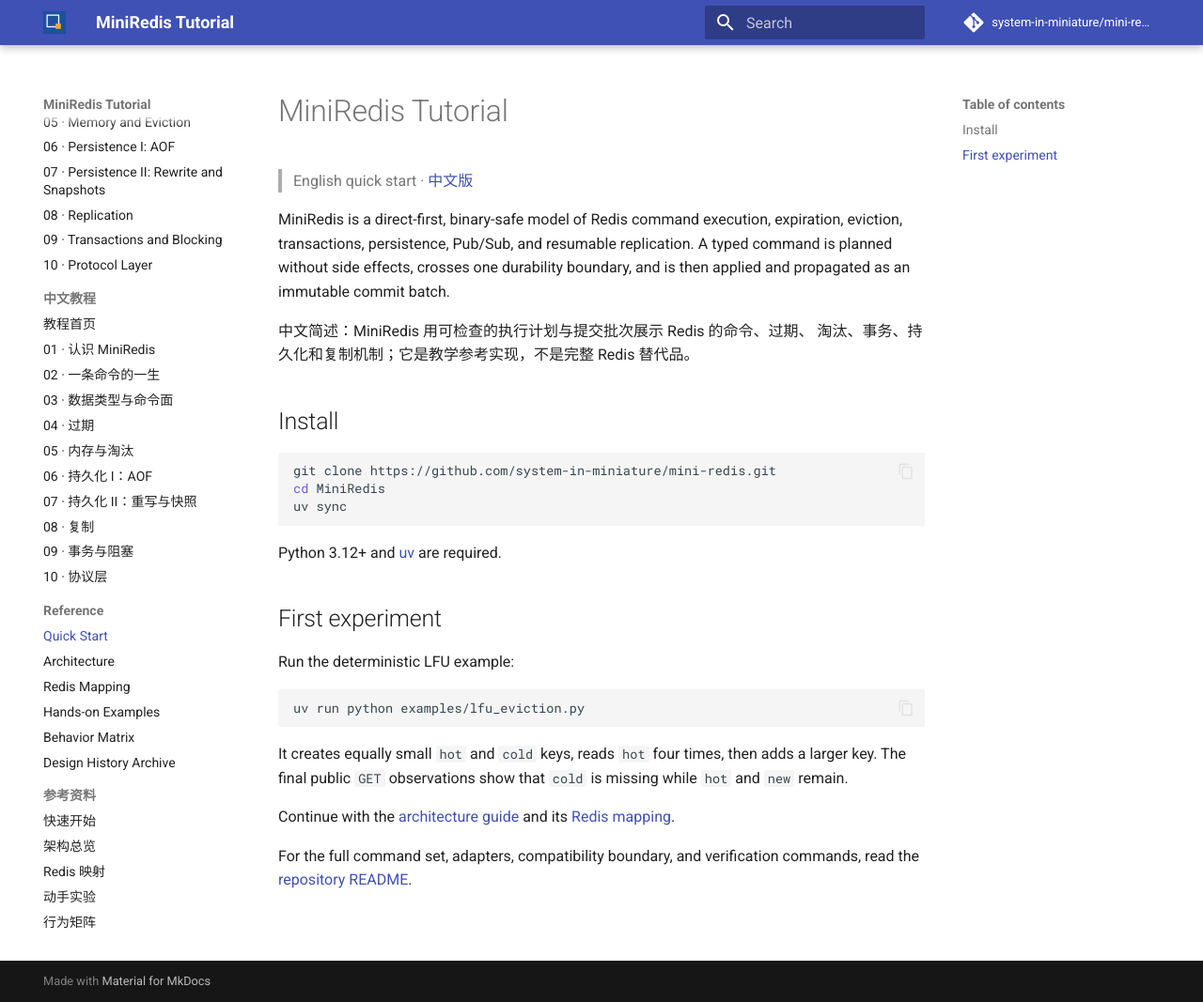
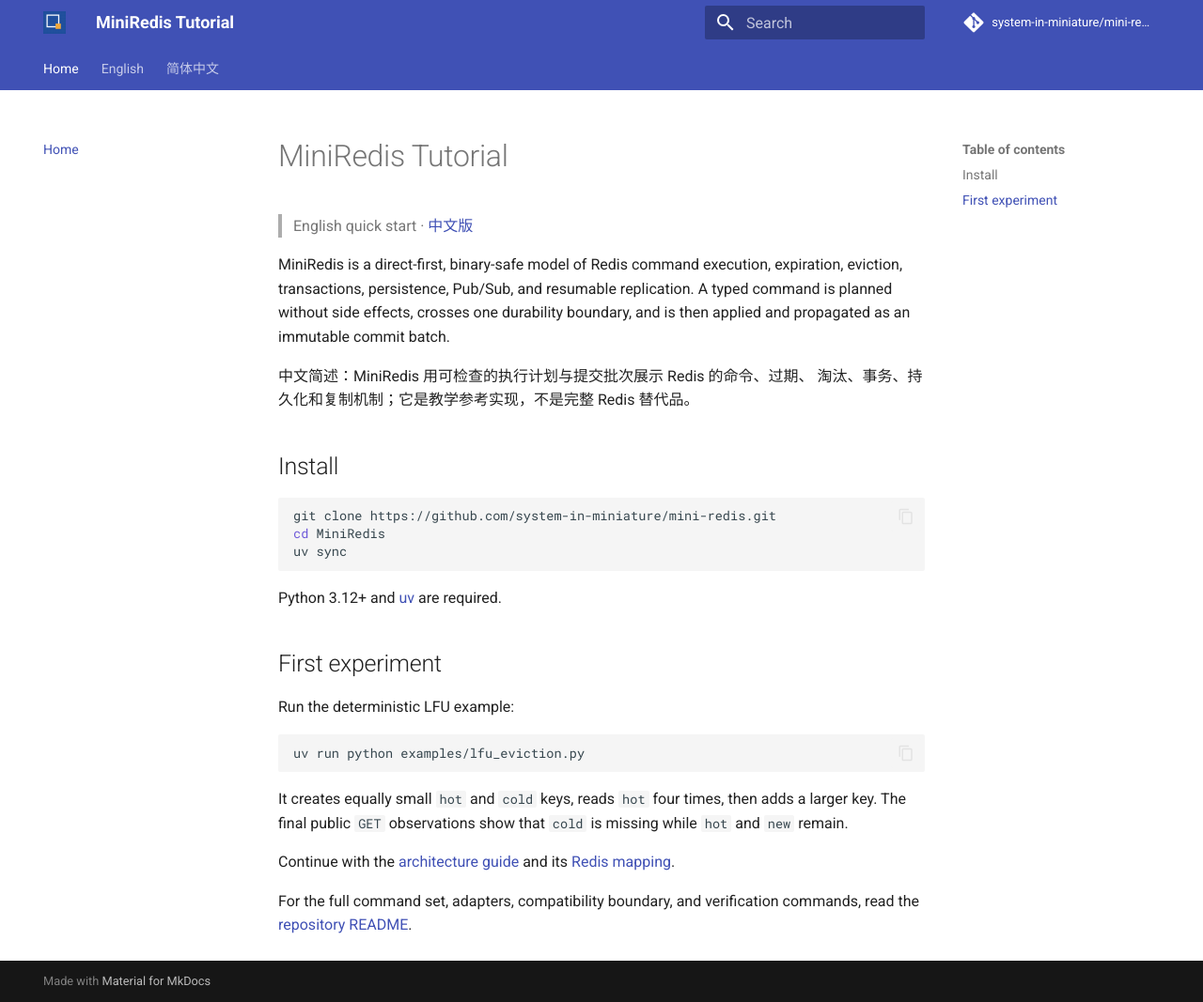
Before and after one commit to system-in-miniature/MiniRedis, an MkDocs documentation site: the page built from docs/index.md, in a window 1280 px wide and 1067 px high. Shown: the whole window at 94% size. Built offline with MkDocs 1.6.1 and Material for MkDocs 9.7.7, drawn with Linux system fonts in a browser that asks for light colours; comment, search, counter and statistics services are not loaded.

Commit message:
fix(site): per-language nav tabs and collapsible answer rendering
Top-level English / 简体中文 tabs (navigation.tabs) so the sidebar
shows only the active language's tree; admonition + pymdownx.details +
superfences enabled so ??? folded exercise answers render as
collapsible blocks instead of literal text.

```diff
--- a/mkdocs.yml
+++ b/mkdocs.yml
@@ -11,48 +11,51 @@
   favicon: assets/brand/avatar.svg
   language: en
   features:
+    - navigation.tabs
     - navigation.sections
     - navigation.top
     - content.code.copy
 
 nav:
-  - Tutorial:
-      - "Tutorial Home": tutorial/index.md
-      - "01 · Meet MiniRedis": tutorial/01-getting-started.md
-      - "02 · The Life of a Command": tutorial/02-life-of-a-command.md
-      - "03 · Data Types and the Command Surface": tutorial/03-data-types.md
-      - "04 · Expiration": tutorial/04-expiration.md
-      - "05 · Memory and Eviction": tutorial/05-eviction.md
-      - "06 · Persistence I: AOF": tutorial/06-persistence-aof.md
-      - "07 · Persistence II: Rewrite and Snapshots": tutorial/07-rewrite-snapshot.md
-      - "08 · Replication": tutorial/08-replication.md
-      - "09 · Transactions and Blocking": tutorial/09-transactions-blocking.md
-      - "10 · Protocol Layer": tutorial/10-protocol.md
-  - 中文教程:
-      - "教程首页": zh/tutorial/index.md
-      - "01 · 认识 MiniRedis": zh/tutorial/01-getting-started.md
-      - "02 · 一条命令的一生": zh/tutorial/02-life-of-a-command.md
-      - "03 · 数据类型与命令面": zh/tutorial/03-data-types.md
-      - "04 · 过期": zh/tutorial/04-expiration.md
-      - "05 · 内存与淘汰": zh/tutorial/05-eviction.md
-      - "06 · 持久化 I：AOF": zh/tutorial/06-persistence-aof.md
-      - "07 · 持久化 II：重写与快照": zh/tutorial/07-rewrite-snapshot.md
-      - "08 · 复制": zh/tutorial/08-replication.md
-      - "09 · 事务与阻塞": zh/tutorial/09-transactions-blocking.md
-      - "10 · 协议层": zh/tutorial/10-protocol.md
-  - Reference:
-      - "Quick Start": index.md
-      - "Architecture": architecture.md
-      - "Redis Mapping": redis-mapping.md
-      - "Hands-on Examples": labs-guide.md
-      - "Behavior Matrix": behavior-matrix.md
-      - "Design History Archive": superpowers/README.md
-  - 参考资料:
-      - "快速开始": zh/index.md
-      - "架构总览": zh/architecture.md
-      - "Redis 映射": zh/redis-mapping.md
-      - "动手实验": zh/labs-guide.md
-      - "行为矩阵": zh/behavior-matrix.md
+  - Home: index.md
+  - English:
+      - Tutorial:
+          - Tutorial Home: tutorial/index.md
+          - "01 · Meet MiniRedis": tutorial/01-getting-started.md
+          - "02 · The Life of a Command": tutorial/02-life-of-a-command.md
+          - "03 · Data Types and the Command Surface": tutorial/03-data-types.md
+          - "04 · Expiration": tutorial/04-expiration.md
+          - "05 · Memory and Eviction": tutorial/05-eviction.md
+          - "06 · Persistence I: AOF": tutorial/06-persistence-aof.md
+          - "07 · Persistence II: Rewrite and Snapshots": tutorial/07-rewrite-snapshot.md
+          - "08 · Replication": tutorial/08-replication.md
+          - "09 · Transactions and Blocking": tutorial/09-transactions-blocking.md
+          - "10 · Protocol Layer": tutorial/10-protocol.md
+      - Reference:
+          - Architecture: architecture.md
+          - Redis Mapping: redis-mapping.md
+          - Hands-on Examples: labs-guide.md
+          - Behavior Matrix: behavior-matrix.md
+          - Design History Archive: superpowers/README.md
+  - 简体中文:
+      - 教程:
+          - 教程首页: zh/tutorial/index.md
+          - "01 · 认识 MiniRedis": zh/tutorial/01-getting-started.md
+          - "02 · 一条命令的一生": zh/tutorial/02-life-of-a-command.md
+          - "03 · 数据类型与命令面": zh/tutorial/03-data-types.md
+          - "04 · 过期": zh/tutorial/04-expiration.md
+          - "05 · 内存与淘汰": zh/tutorial/05-eviction.md
+          - "06 · 持久化 I：AOF": zh/tutorial/06-persistence-aof.md
+          - "07 · 持久化 II：重写与快照": zh/tutorial/07-rewrite-snapshot.md
+          - "08 · 复制": zh/tutorial/08-replication.md
+          - "09 · 事务与阻塞": zh/tutorial/09-transactions-blocking.md
+          - "10 · 协议层": zh/tutorial/10-protocol.md
+      - 参考资料:
+          - 快速开始: zh/index.md
+          - 架构总览: zh/architecture.md
+          - Redis 映射: zh/redis-mapping.md
+          - 动手实验: zh/labs-guide.md
+          - 行为矩阵: zh/behavior-matrix.md
 
 markdown_extensions:
   - admonition
```
